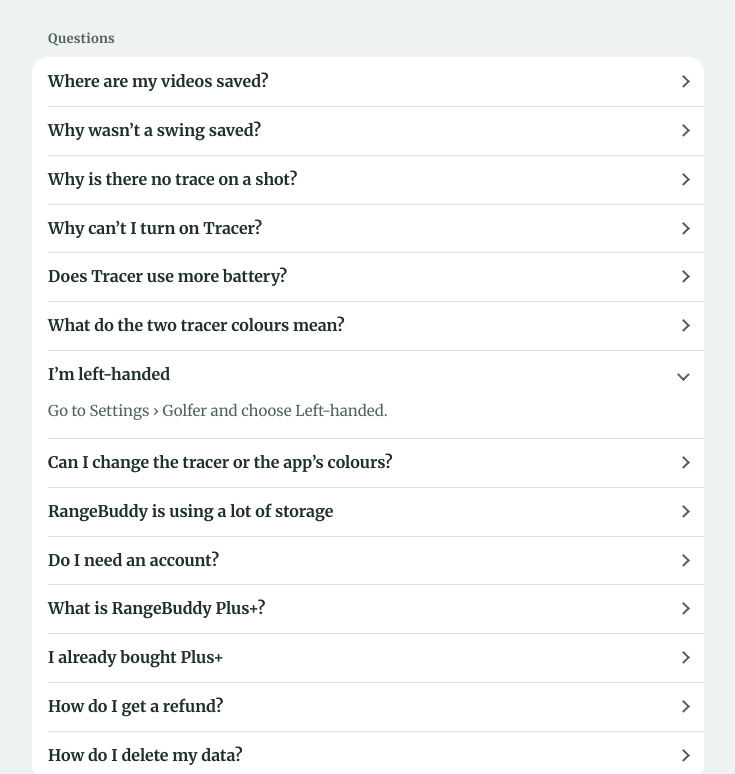
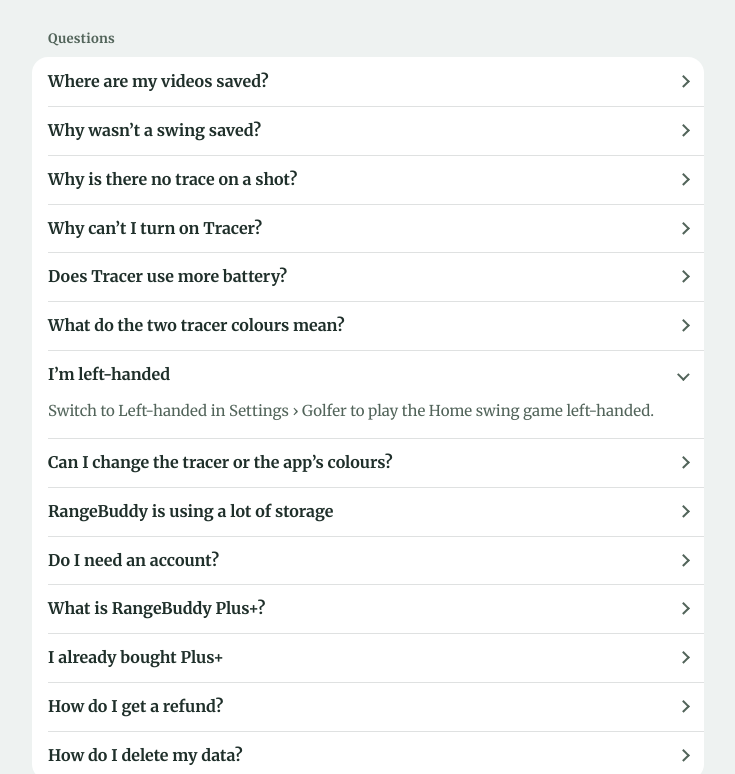
Before and after one commit to lkpklkk/RangeBuddy-site, a plain HTML site: page support/index.html in a window 1280 px wide. Both pictures are taken after a click on the heading "I’m left-handed". Shown: the part 864-1638 px from the top of the page, without its empty margins (272-1007 px from the left). Drawn offline with Linux system fonts and the light colour scheme.

Commit message:
[feature]: Point left-handed golfers to Settings for the Home swing game
Re-rendered from RangeBuddy's Support/faq.json in GolfApps.

Co-Authored-By: Claude Opus 5.5 <noreply@anthropic.com>

```diff
--- a/support/index.html
+++ b/support/index.html
@@ -98,7 +98,7 @@
         </details>
         <details class="row" id="left-handed">
           <summary>I’m left-handed</summary>
-          <div class="answer"><p>Go to Settings › Golfer and choose Left-handed.</p></div>
+          <div class="answer"><p>Switch to Left-handed in Settings › Golfer to play the Home swing game left-handed.</p></div>
         </details>
         <details class="row" id="change-looks">
           <summary>Can I change the tracer or the app’s colours?</summary>
```
